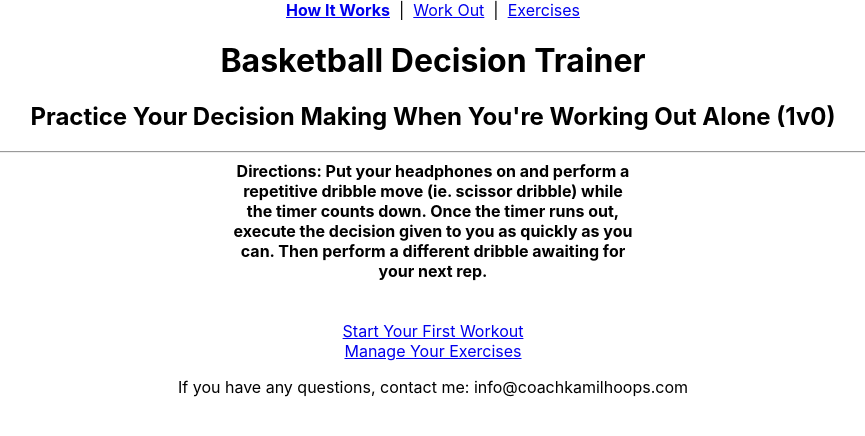
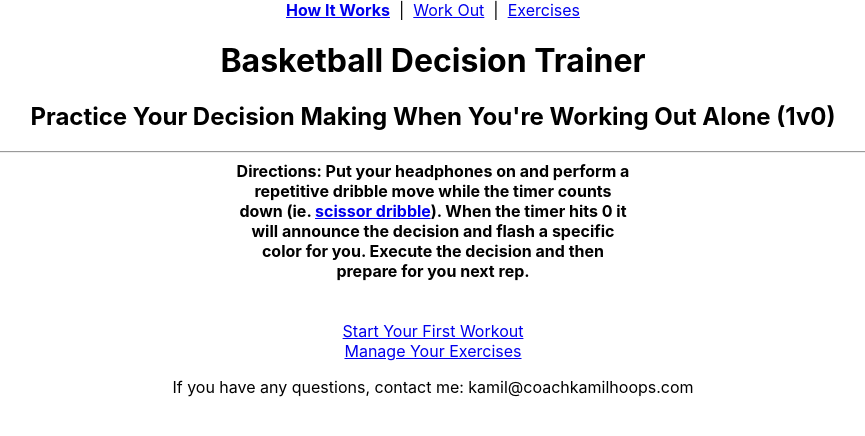
Before and after one commit to MarkoBezic/bdt-coach, a React (Create React App) app: page / in a window 1280 px wide. Shown: the top 436 px of the page, without its empty margins (207-1072 px from the left). Built offline with nearby package versions, Linux system fonts and the light colour scheme; what enable-auto-tts would draw is missing.

Commit message:
app defaults & refactor copy.

```diff
--- a/src/AppDefaults.ts
+++ b/src/AppDefaults.ts
@@ -12,19 +12,19 @@ export const DEFAULT_EXERCISES_ARR: Array<Exercise> = [
         id: uuidv4(),
         name: "Shoot",
         rep_duration: 8,
-        color: '#F00',
+        color: '#FF0000',
     },
     {
         id: uuidv4(),
         name: "Pass",
         rep_duration: 3,
-        color: '#0F0',
+        color: '#80ff00',
     },
     {
         id: uuidv4(),
         name: "Drive",
         rep_duration: 7,
-        color: '#00F',
+        color: '#0000FF',
     }
 ]
 export const FINAL_NUMBERS_TO_SPEAK: number = 3
--- a/src/pages/HowItWorksPage.tsx
+++ b/src/pages/HowItWorksPage.tsx
@@ -12,7 +12,7 @@ function HowItWorksPage() {
             <h1>Basketball Decision Trainer</h1>
             <h2>Practice Your Decision Making When You're Working Out Alone (1v0)</h2>
             <hr/>
-            <h4 className="text-center w-400px m-auto">Directions: Put your headphones on and perform a repetitive dribble move (ie. scissor dribble) while the timer counts down. Once the timer runs out, execute the decision given to you as quickly as you can. Then perform a different dribble awaiting for your next rep.</h4>
+            <h4 className="text-center w-400px m-auto">Directions: Put your headphones on and perform a repetitive dribble move while the timer counts down (ie. <a target="_blank" rel="nofollow noreferrer noopener" href="https://www.youtube.com/watch?v=D2hhRG2Hda4?t=30">scissor dribble</a>). When the timer hits 0 it will announce the decision and flash a specific color for you. Execute the decision and then prepare for you next rep.</h4>
         </div>
         <br/>
         <br/>
@@ -23,7 +23,7 @@ function HowItWorksPage() {
             <Link to={URL_EXERCISES}>Manage Your Exercises</Link>
         </div>
         <div>
-            <p>If you have any questions, contact me: info@coachkamilhoops.com</p>
+            <p>If you have any questions, contact me: kamil@coachkamilhoops.com</p>
         </div>
     </React.Fragment>
 }
```
